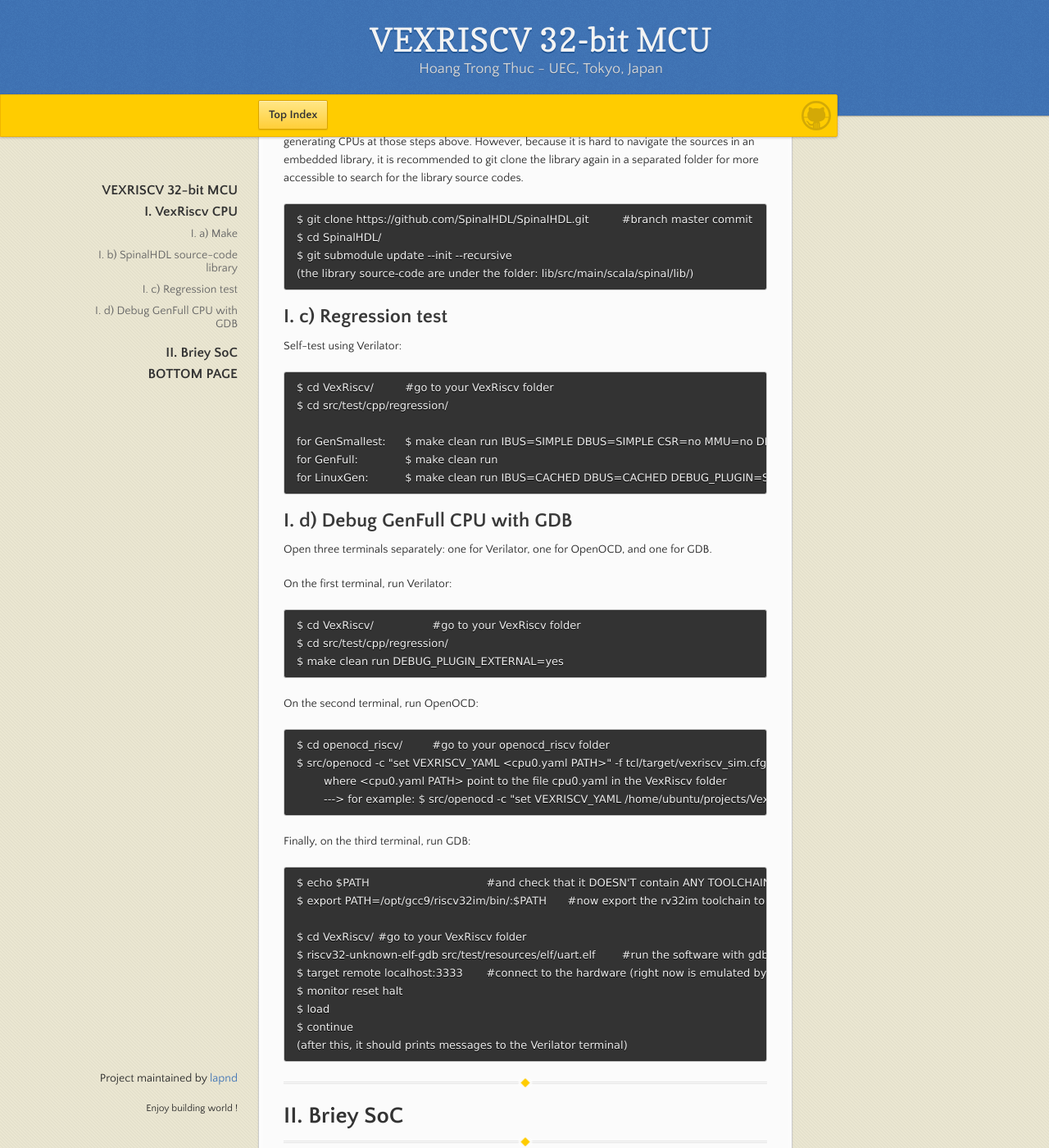
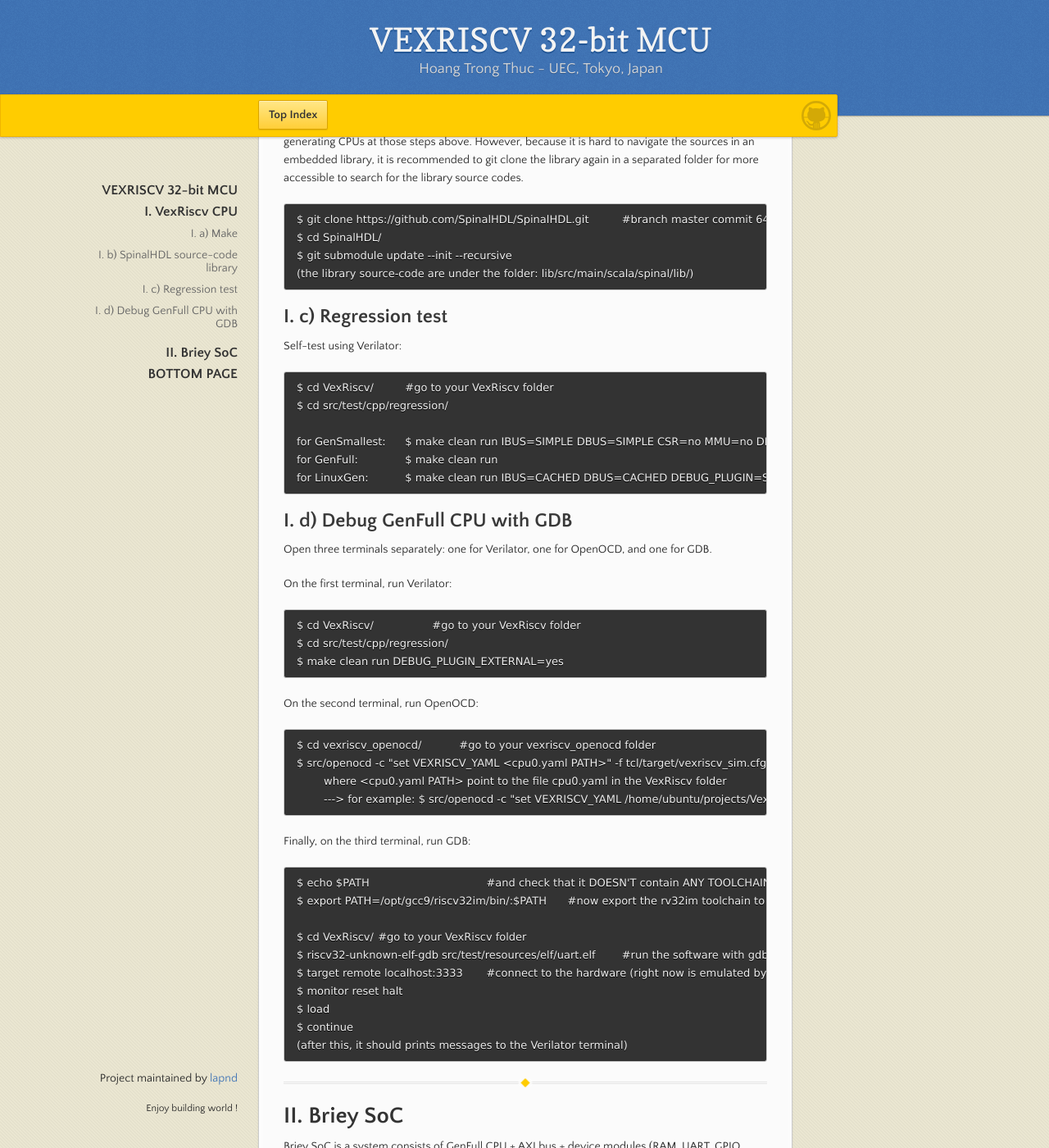
Before and after one commit to lapnd/httdes.github.io, a Jekyll site: the page built from vexriscv.md, in a window 1280 px wide and 1400 px high, scrolled down 750 px. Shown: the whole window at 82% size. Built offline with Jekyll 4.4.1, drawn with Linux system fonts in a browser that asks for light colours; our own code applies the rules of GitHub Pages for plain Markdown files; some of the changed text lies outside the part shown.

Commit message:
Update vexriscv.md

```diff
--- a/vexriscv.md
+++ b/vexriscv.md
@@ -35,7 +35,7 @@ VexRiscv CPUs are constructed based on the SpinalHDL library. Ref [link](https:/
 
 Actually, this library is downloaded and embedded into the system automatically while we are generating CPUs at those steps above. However, because it is hard to navigate the sources in an embedded library, it is recommended to git clone the library again in a separated folder for more accessible to search for the library source codes.
 
-	$ git clone https://github.com/SpinalHDL/SpinalHDL.git		#branch master commit
+	$ git clone https://github.com/SpinalHDL/SpinalHDL.git		#branch master commit 647e8974 on 27-Mar-2020
 	$ cd SpinalHDL/
 	$ git submodule update --init --recursive
 	(the library source-code are under the folder: lib/src/main/scala/spinal/lib/)
@@ -63,7 +63,7 @@ On the first terminal, run Verilator:
 
 On the second terminal, run OpenOCD:
 
-	$ cd openocd_riscv/		#go to your openocd_riscv folder
+	$ cd vexriscv_openocd/		#go to your vexriscv_openocd folder
 	$ src/openocd -c "set VEXRISCV_YAML <cpu0.yaml PATH>" -f tcl/target/vexriscv_sim.cfg
 		where <cpu0.yaml PATH> point to the file cpu0.yaml in the VexRiscv folder
 		---> for example: $ src/openocd -c "set VEXRISCV_YAML /home/ubuntu/projects/VexRiscv/VexRiscv/cpu0.yaml" -f tcl/target/vexriscv_sim.cfg
@@ -85,6 +85,10 @@ Finally, on the third terminal, run GDB:
 
 # II. Briey SoC
 
+Briey SoC is a system consists of GenFull CPU + AXI bus + device modules (RAM, UART, GPIO, etc.) + IO.
+
+Birey SoC ig generated by **$ sbt "runMain vexriscv.demo.Briey"** in [I. a)](#i-a--make) )
+
 * * *
 
 # BOTTOM PAGE
```
